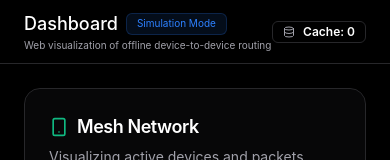
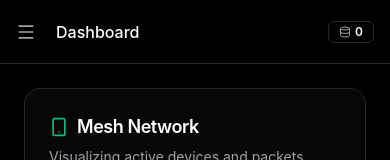
Before and after one commit to Jitenkoundinye2004/UPI-Without-Internet, a React (Vite) app in the folder frontend/: page / in a window 390 px wide. Shown: the top 160 px of the page. Built offline with nearby package versions, Linux system fonts and the light colour scheme; no server answers.

Commit message:
UI: Make dashboard fully mobile responsive with a hamburger drawer

```diff
--- a/frontend/src/App.tsx
+++ b/frontend/src/App.tsx
@@ -1,6 +1,6 @@
 import { useState } from 'react'
 import { motion, AnimatePresence } from 'framer-motion'
-import { Activity, Wifi, WifiOff, RefreshCcw, Send, Trash2, Smartphone, ShieldCheck, Database, CreditCard, Eye, EyeOff } from 'lucide-react'
+import { Activity, Wifi, WifiOff, RefreshCcw, Send, Trash2, Smartphone, ShieldCheck, Database, CreditCard, Eye, EyeOff, Menu, X } from 'lucide-react'
 import { useData } from './hooks/useData'
 import { Card, CardContent, CardDescription, CardHeader, CardTitle } from './components/ui/card'
 import { Button } from './components/ui/button'
@@ -20,6 +20,7 @@ function App() {
   const [isGossiping, setIsGossiping] = useState(false)
   const [isFlushing, setIsFlushing] = useState(false)
   const [showPin, setShowPin] = useState(false)
+  const [isMobileMenuOpen, setIsMobileMenuOpen] = useState(false)
 
   const API_BASE_URL = import.meta.env.VITE_API_URL || '';
 
@@ -85,10 +86,19 @@ function App() {
   }
 
   return (
-    <div className="min-h-screen bg-background text-foreground dark flex">
+    <div className="min-h-screen bg-background text-foreground dark flex relative overflow-hidden">
+      {/* Mobile Overlay */}
+      {isMobileMenuOpen && (
+        <div
+          className="fixed inset-0 z-40 bg-background/80 backdrop-blur-sm lg:hidden"
+          onClick={() => setIsMobileMenuOpen(false)}
+        />
+      )}
+
       {/* Sidebar */}
-      <aside className="w-64 border-r border-border bg-card/30 flex flex-col hidden lg:flex fixed inset-y-0">
-        <div className="p-6 flex items-center gap-3 border-b border-border">
+      <aside className={`fixed inset-y-0 left-0 z-50 w-64 border-r border-border bg-card flex flex-col transition-transform duration-300 ease-in-out lg:translate-x-0 ${isMobileMenuOpen ? 'translate-x-0' : '-translate-x-full'}`}>
+        <div className="p-6 flex items-center justify-between border-b border-border">
+          <div className="flex items-center gap-3">
             <div className="bg-primary/20 p-2 rounded-lg text-primary">
               <Activity size={24} />
             </div>
@@ -96,6 +106,13 @@ function App() {
               <h1 className="font-semibold text-lg leading-tight">UPI</h1>
               <p className="text-xs text-muted-foreground">Without Internet</p>
             </div>
+          </div>
+          <button
+            className="p-1 rounded-md text-muted-foreground hover:bg-muted lg:hidden"
+            onClick={() => setIsMobileMenuOpen(false)}
+          >
+            <X className="w-5 h-5" />
+          </button>
         </div>
         <nav className="flex-1 p-4 space-y-2 overflow-y-auto">
           <div className="px-3 py-2 text-sm font-medium text-muted-foreground uppercase tracking-wider">Controls</div>
@@ -196,19 +213,27 @@ function App() {
       </aside>
 
       {/* Main Content */}
-      <main className="flex-1 lg:pl-64 overflow-hidden flex flex-col h-screen">
-        <header className="h-16 border-b border-border bg-background/50 backdrop-blur-md flex items-center px-6 justify-between sticky top-0 z-10">
+      <main className="flex-1 lg:pl-64 overflow-hidden flex flex-col h-screen w-full">
+        <header className="h-16 border-b border-border bg-background/50 backdrop-blur-md flex items-center px-4 lg:px-6 justify-between sticky top-0 z-10 w-full">
+          <div className="flex items-center gap-3">
+            <button
+              className="p-2 -ml-2 rounded-md hover:bg-muted lg:hidden text-muted-foreground"
+              onClick={() => setIsMobileMenuOpen(true)}
+            >
+              <Menu className="w-5 h-5" />
+            </button>
             <div className="flex flex-col">
-            <h2 className="font-medium text-lg flex items-center gap-2">
+              <h2 className="font-medium text-base sm:text-lg flex items-center gap-2">
                 Dashboard
-              <Badge variant="secondary" className="font-normal text-[10px] bg-blue-500/10 text-blue-500 hover:bg-blue-500/20 border-blue-500/20">Simulation Mode</Badge>
+                <Badge variant="secondary" className="font-normal text-[10px] bg-blue-500/10 text-blue-500 hover:bg-blue-500/20 border-blue-500/20 hidden sm:flex">Simulation Mode</Badge>
               </h2>
-            <span className="text-[10px] text-muted-foreground">Web visualization of offline device-to-device routing</span>
+              <span className="text-[10px] text-muted-foreground hidden sm:block">Web visualization of offline device-to-device routing</span>
             </div>
-          <div className="flex gap-4">
-             <Badge variant="outline" className="gap-2">
+          </div>
+          <div className="flex gap-2 sm:gap-4">
+             <Badge variant="outline" className="gap-1 sm:gap-2 text-xs">
                 <Database className="w-3 h-3 text-muted-foreground" />
-                Cache: {meshState?.idempotencyCacheSize || 0}
+                <span className="hidden sm:inline">Cache:</span> {meshState?.idempotencyCacheSize || 0}
              </Badge>
           </div>
         </header>
@@ -313,7 +338,7 @@ function App() {
                   Transaction Ledger
                 </CardTitle>
               </CardHeader>
-              <CardContent className="p-0">
+              <CardContent className="p-0 overflow-x-auto">
                 <Table>
                   <TableHeader>
                     <TableRow>
```
Lines whose indentation alone changed are shown as unchanged.
